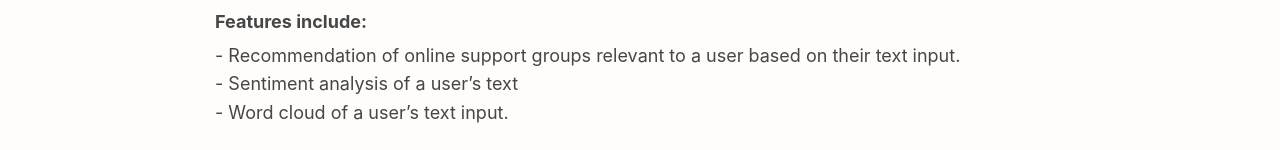
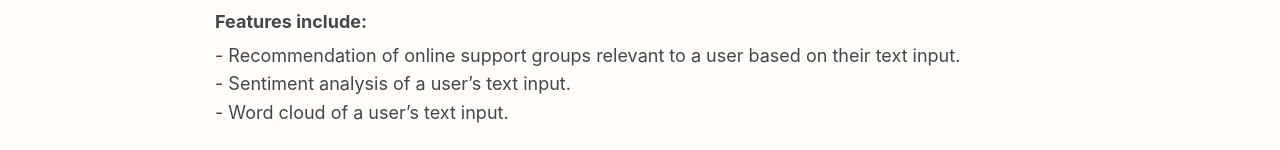
Before and after one commit to zarrinan/NLP_Support_Groups_FE, a React (Create React App) app: page / in a window 1280 px wide. Shown: the part 550-700 px from the top of the page. Built offline with nearby package versions, Linux system fonts and the light colour scheme.

Commit message:
Edit homepage

```diff
--- a/src/App.css
+++ b/src/App.css
@@ -193,7 +193,7 @@ li {
 
 .contributors-list {
   margin-top: 5px;
-  margin-bottom: 50px;
+  margin-bottom: 80px;
 }
 
 .note {
--- a/src/Home.js
+++ b/src/Home.js
@@ -22,7 +22,7 @@ export default class Home extends React.Component {
           <p className='home-header'><strong>Features include:</strong></p>
 
           <li>- Recommendation of online support groups relevant to a user based on their text input.</li>
-          <li>- Sentiment analysis of a user’s text</li>
+          <li>- Sentiment analysis of a user’s text input.</li>
           <li>- Word cloud of a user’s text input.</li>
 
 
```
